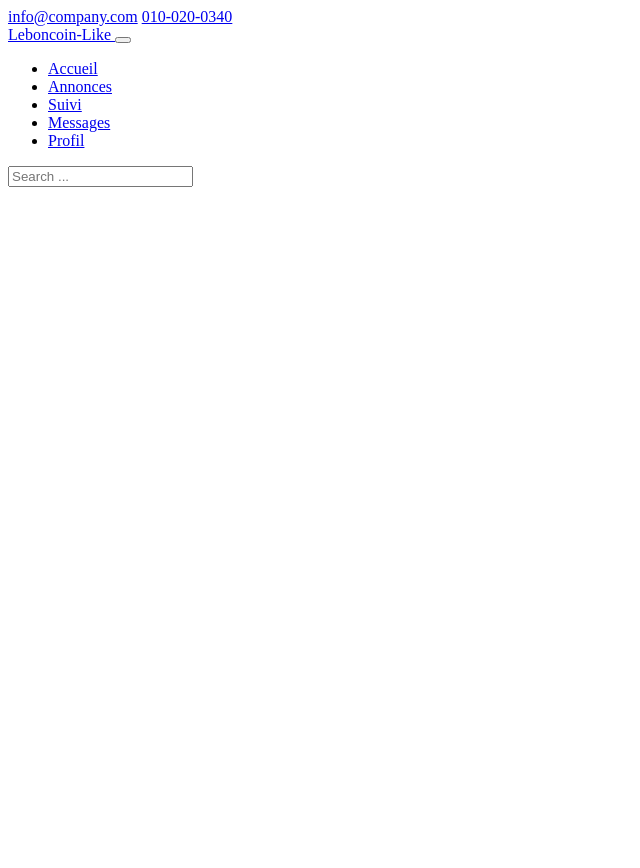
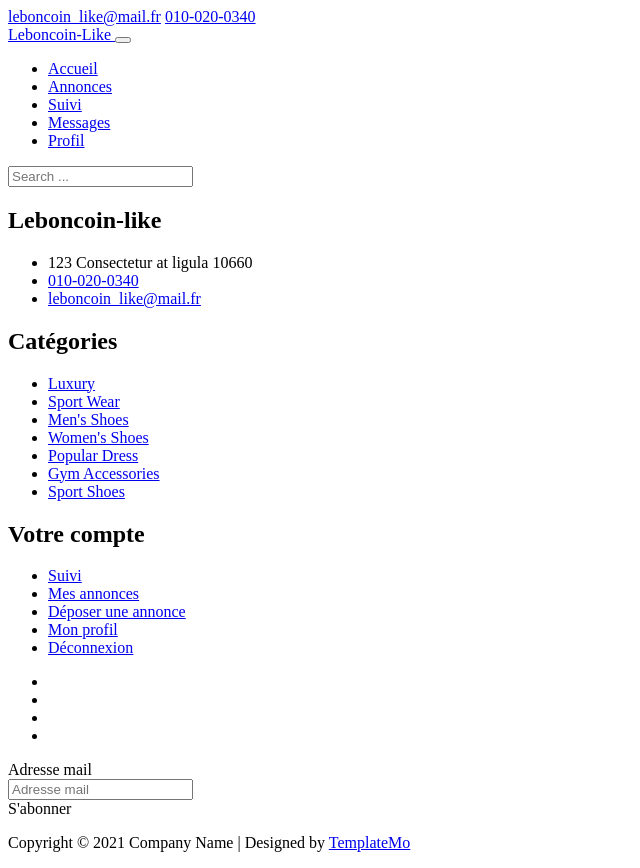
Before and after one commit to Lucas-allard/Leboncoin-like, a Symfony app: template templates/base.html.twig in a window 1280 px wide. Shown: the whole page, without its empty margins (0-640 px from the left). Before the commit the page ends 187 px from the top, so only its background shows below. Run offline with Twig, Linux system fonts and the light colour scheme; the template is opened without the code that fills it, so the values that code supplies are empty; some libraries are stand-ins or nearby versions.

Commit message:
Ajout d'un footer

```diff
--- a/templates/base.html.twig
+++ b/templates/base.html.twig
@@ -19,5 +19,6 @@
 
         {% include 'base/nav.html.twig' %}
         {% block body %}{% endblock %}
+        {% include 'base/footer.html.twig' %}
     </body>
 </html>
--- /dev/null
+++ b/templates/base/footer.html.twig
@@ -0,0 +1,146 @@
+    <!-- Start Footer -->
+    <footer class="bg-dark" id="tempaltemo_footer">
+      <div class="container">
+        <div class="row">
+          <div class="col-md-4 pt-5">
+            <h2 class="h2 text-success border-bottom pb-3 border-light logo">
+              Leboncoin-like
+            </h2>
+            <ul class="list-unstyled text-light footer-link-list">
+              <li>
+                <i class="fas fa-map-marker-alt fa-fw"></i>
+                123 Consectetur at ligula 10660
+              </li>
+              <li>
+                <i class="fa fa-phone fa-fw"></i>
+                <a class="text-decoration-none" href="tel:010-020-0340"
+                  >010-020-0340</a
+                >
+              </li>
+              <li>
+                <i class="fa fa-envelope fa-fw"></i>
+                <a class="text-decoration-none" href="mailto:leboncoin_like@mail.fr"
+                  >leboncoin_like@mail.fr</a
+                >
+              </li>
+            </ul>
+          </div>
+
+          <div class="col-md-4 pt-5">
+            <h2 class="h2 text-light border-bottom pb-3 border-light">
+              Catégories
+            </h2>
+            <ul class="list-unstyled text-light footer-link-list">
+              <li><a class="text-decoration-none" href="#">Luxury</a></li>
+              <li><a class="text-decoration-none" href="#">Sport Wear</a></li>
+              <li><a class="text-decoration-none" href="#">Men's Shoes</a></li>
+              <li>
+                <a class="text-decoration-none" href="#">Women's Shoes</a>
+              </li>
+              <li>
+                <a class="text-decoration-none" href="#">Popular Dress</a>
+              </li>
+              <li>
+                <a class="text-decoration-none" href="#">Gym Accessories</a>
+              </li>
+              <li><a class="text-decoration-none" href="#">Sport Shoes</a></li>
+            </ul>
+          </div>
+
+          <div class="col-md-4 pt-5">
+            <h2 class="h2 text-light border-bottom pb-3 border-light">
+              Votre compte
+            </h2>
+            <ul class="list-unstyled text-light footer-link-list">
+              <li><a class="text-decoration-none" href="#">Suivi</a></li>
+              <li><a class="text-decoration-none" href="#">Mes annonces</a></li>
+              <li>
+                <a class="text-decoration-none" href="#">Déposer une annonce</a>
+              </li>
+              <li><a class="text-decoration-none" href="#">Mon profil</a></li>
+              <li><a class="text-decoration-none" href="#">Déconnexion</a></li>
+            </ul>
+          </div>
+        </div>
+
+        <div class="row text-light mb-4">
+          <div class="col-12 mb-3">
+            <div class="w-100 my-3 border-top border-light"></div>
+          </div>
+          <div class="col-auto me-auto">
+            <ul class="list-inline text-left footer-icons">
+              <li
+                class="list-inline-item border border-light rounded-circle text-center"
+              >
+                <a
+                  class="text-light text-decoration-none"
+                  target="_blank"
+                  href="http://facebook.com/"
+                  ><i class="fab fa-facebook-f fa-lg fa-fw"></i
+                ></a>
+              </li>
+              <li
+                class="list-inline-item border border-light rounded-circle text-center"
+              >
+                <a
+                  class="text-light text-decoration-none"
+                  target="_blank"
+                  href="https://www.instagram.com/"
+                  ><i class="fab fa-instagram fa-lg fa-fw"></i
+                ></a>
+              </li>
+              <li
+                class="list-inline-item border border-light rounded-circle text-center"
+              >
+                <a
+                  class="text-light text-decoration-none"
+                  target="_blank"
+                  href="https://twitter.com/"
+                  ><i class="fab fa-twitter fa-lg fa-fw"></i
+                ></a>
+              </li>
+              <li
+                class="list-inline-item border border-light rounded-circle text-center"
+              >
+                <a
+                  class="text-light text-decoration-none"
+                  target="_blank"
+                  href="https://www.linkedin.com/"
+                  ><i class="fab fa-linkedin fa-lg fa-fw"></i
+                ></a>
+              </li>
+            </ul>
+          </div>
+          <div class="col-auto">
+            <label class="sr-only" for="subscribeEmail">Adresse mail</label>
+            <div class="input-group mb-2">
+              <input
+                type="text"
+                class="form-control bg-dark border-light"
+                id="subscribeEmail"
+                placeholder="Adresse mail"
+              />
+              <div class="input-group-text btn-success text-light">
+                S'abonner
+              </div>
+            </div>
+          </div>
+        </div>
+      </div>
+
+      <div class="w-100 bg-black py-3">
+        <div class="container">
+          <div class="row pt-2">
+            <div class="col-12">
+              <p class="text-left text-light">
+                Copyright &copy; 2021 Company Name | Designed by
+                <a rel="sponsored" href="https://templatemo.com" target="_blank"
+                  >TemplateMo</a
+                >
+              </p>
+            </div>
+          </div>
+        </div>
+      </div>
+    </footer>
+    <!-- End Footer -->
--- a/templates/base/nav.html.twig
+++ b/templates/base/nav.html.twig
@@ -8,8 +8,8 @@
         <i class="fa fa-envelope mx-2"></i>
         <a
           class="navbar-sm-brand text-light text-decoration-none"
-          href="mailto:info@company.com"
-          >info@company.com</a
+          href="mailto:leboncoin_like@mail.fr"
+          >leboncoin_like@mail.fr</a
         >
         <i class="fa fa-phone mx-2"></i>
         <a
```
